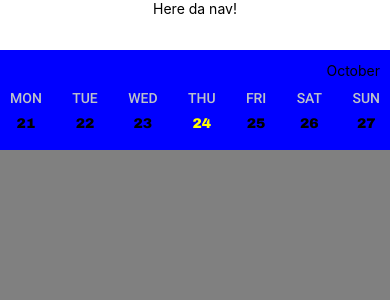
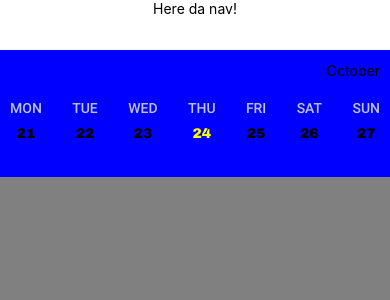
Before and after one commit to TFisch/calendar, a React Native app: screen / in a window 390 px wide. Shown: the top 300 px of the page. Built offline with nearby package versions, Linux system fonts and the light colour scheme.

Commit message:
add return pan on expand anim

```diff
--- a/components/CalendarNav/CalendarNav.js
+++ b/components/CalendarNav/CalendarNav.js
@@ -20,6 +20,8 @@ const CalendarNav = () => {
   //moving animation
   const [isReady, setIsReady] = useState(false);
   const pan = useRef(new Animated.ValueXY()).current;
+  const panBack = useRef(new Animated.ValueXY()).current;
+
   //growing animation
   const grow = useRef(new Animated.Value(500)).current;
 
@@ -62,14 +64,22 @@ const CalendarNav = () => {
         }).start();
       } else {
         setIsReady((current) => true);
-        Animated.timing(grow, {
-          duration,
-          toValue: 600,
-          duration: 800,
-          easing: Easing.in(Easing.elastic(1)),
-          useNativeDriver: false
-        }).start();
         pan.stopAnimation();
+        Animated.parallel([
+          Animated.timing(panBack, {
+            duration: 800,
+            toValue: 0,
+            easing: Easing.in(Easing.elastic(1)),
+            useNativeDriver: false
+          }).start(),
+          Animated.timing(grow, {
+            duration,
+            toValue: 600,
+            duration: 800,
+            easing: Easing.in(Easing.elastic(1)),
+            useNativeDriver: false
+          }).start()
+        ]);
         //this.state.calendarViewActive = true;
       }
     },
@@ -85,11 +95,13 @@ const CalendarNav = () => {
   });
 
   const animatedStyle = {
-    transform: pan.getTranslateTransform(),
+    transform: !isReady
+      ? pan.getTranslateTransform()
+      : panBack.getTranslateTransform(),
     height: !isReady
       ? pan.y.interpolate({
           inputRange: [0, 500],
-          outputRange: [100, 500]
+          outputRange: ['15%', '100%']
         })
       : grow
   };
--- a/components/MonthSelect/MonthSelect.js
+++ b/components/MonthSelect/MonthSelect.js
@@ -11,6 +11,8 @@ export default function MonthSelect() {
 
 const styles = StyleSheet.create({
   container: {
+    position: 'absolute',
+    top: '-8px',
     flexDirection: 'row',
     justifyContent: 'flex-end',
     alignItems: 'center',
--- a/components/Weekview/WeekView.js
+++ b/components/Weekview/WeekView.js
@@ -56,6 +56,7 @@ const styles = StyleSheet.create({
   container: {
     flexDirection: 'row',
     justifyContent: 'space-between',
+    marginTop: '50px',
     width: '100%',
     paddingLeft: '10px',
     paddingRight: '10px',
```
